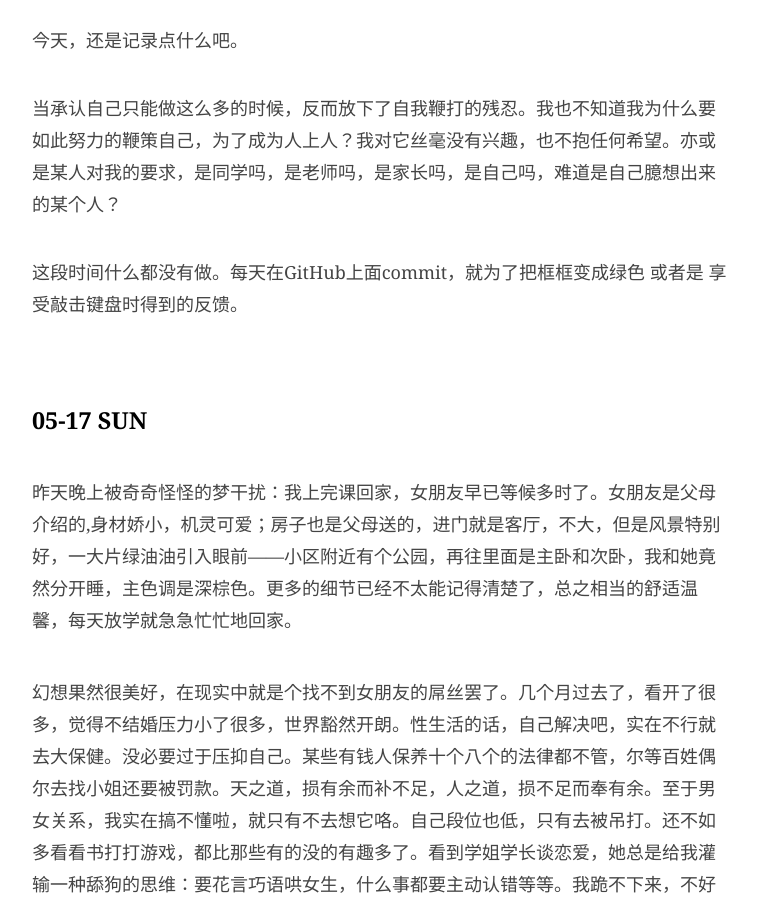
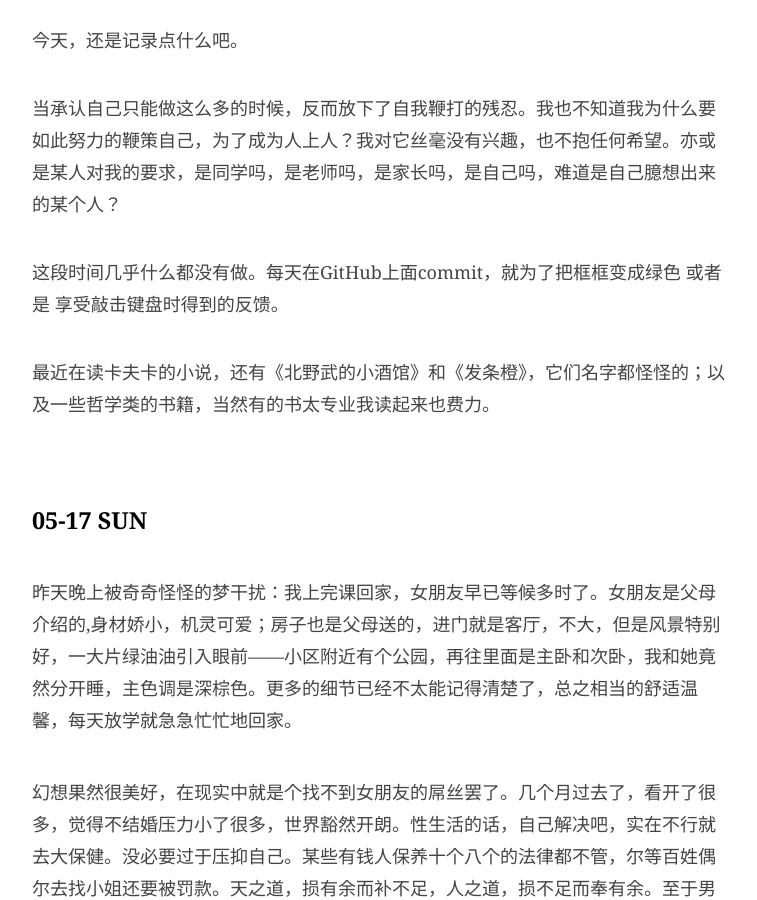
Before and after one commit to JaydenYL/JaydenYL.github.io, a Jekyll site: the page built from _posts/2020-04-26-日记.md, in a window 1280 px wide and 900 px high, scrolled down 305 px. Shown: the whole window, without its empty margins (258-1015 px from the left). Built offline with Jekyll 4.4.1, drawn with Linux system fonts in a browser that asks for light colours; comment, search, counter and statistics services are not loaded.

Commit message:
Update 2020-04-26-日记.md

```diff
--- a/_posts/2020-04-26-日记.md
+++ b/_posts/2020-04-26-日记.md
@@ -23,9 +23,9 @@ catalog: true
 
 <br>当承认自己只能做这么多的时候，反而放下了自我鞭打的残忍。我也不知道我为什么要如此努力的鞭策自己，为了成为人上人？我对它丝毫没有兴趣，也不抱任何希望。亦或是某人对我的要求，是同学吗，是老师吗，是家长吗，是自己吗，难道是自己臆想出来的某个人？
 
-<br>这段时间什么都没有做。每天在GitHub上面commit，就为了把框框变成绿色 或者是 享受敲击键盘时得到的反馈。
+<br>这段时间几乎什么都没有做。每天在GitHub上面commit，就为了把框框变成绿色 或者是 享受敲击键盘时得到的反馈。
 
-
+<br>最近在读卡夫卡的小说，还有《北野武的小酒馆》和《发条橙》，它们名字都怪怪的；以及一些哲学类的书籍，当然有的书太专业我读起来也费力。
 
 
 
```
